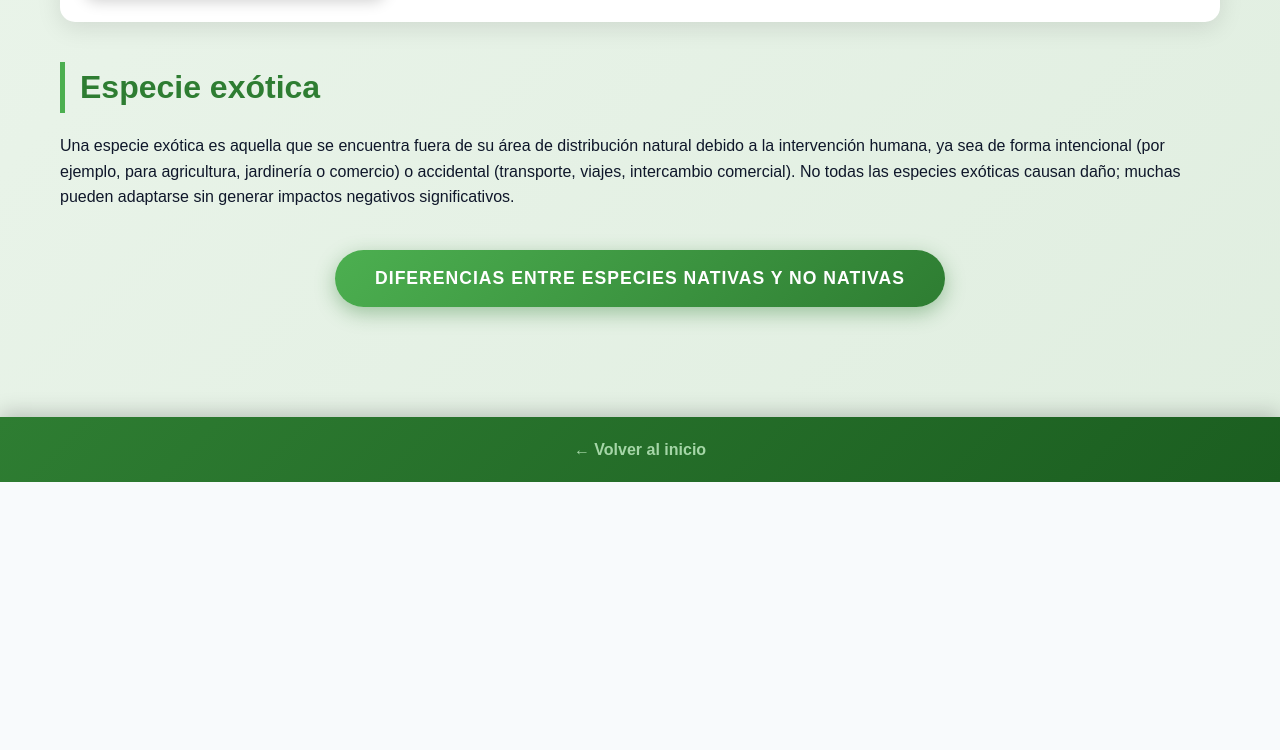
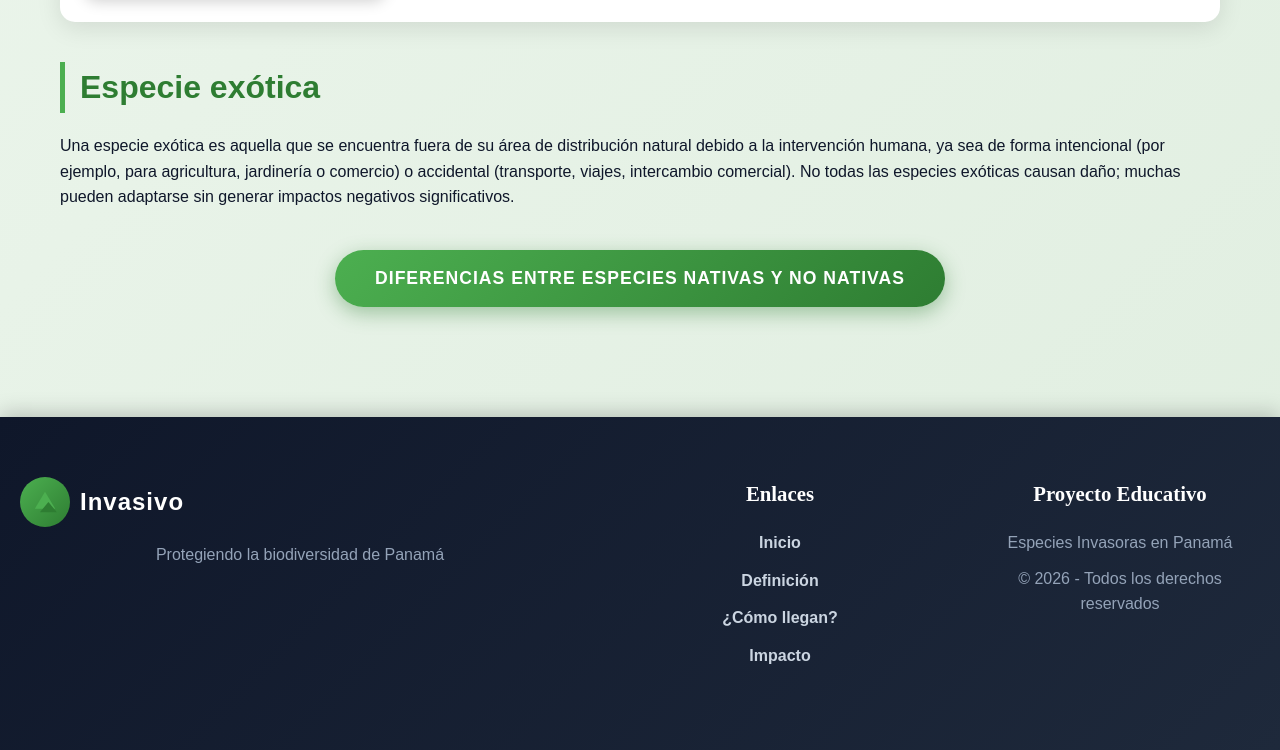
Before and after one commit to abimafit/Proyecto-Ecolog-a, a plain HTML site: page Definicion.html in a window 1280 px wide. Shown: the part 1428-2178 px from the top of the page. Before the commit the page ends 1910 px from the top, so only its background shows below. Drawn offline with Linux system fonts and the light colour scheme.

Commit message:
definicion terminada

```diff
--- a/Definicion.html
+++ b/Definicion.html
@@ -103,8 +103,35 @@
     </div>
 
     <!-- FOOTER -->
-    <footer>
-        <p><a href="index.html">← Volver al inicio</a></p>
+    <footer class="footer">
+        <div class="container">
+            <div class="footer-content">
+                <div class="footer-brand">
+                    <div class="logo">
+                        <svg width="40" height="40" viewBox="0 0 100 100">
+                            <polygon points="50,20 80,70 20,70" fill="#4caf50"/>
+                            <polygon points="60,50 85,80 35,80" fill="#2e7d32"/>
+                        </svg>
+                        <span class="logo-texto">Invasivo</span>
+                    </div>
+                    <p>Protegiendo la biodiversidad de Panamá</p>
+                </div>
+                <div class="footer-links">
+                    <h4>Enlaces</h4>
+                    <ul>
+                        <li><a href="index.html">Inicio</a></li>
+                        <li><a href="definicion.html">Definición</a></li>
+                        <li><a href="ComoLlegan.html">¿Cómo llegan?</a></li>
+                        <li><a href="impacto.html">Impacto</a></li>
+                    </ul>
+                </div>
+                <div class="footer-contact">
+                    <h4>Proyecto Educativo</h4>
+                    <p>Especies Invasoras en Panamá</p>
+                    <p>© 2026 - Todos los derechos reservados</p>
+                </div>
+            </div>
+        </div>
     </footer>
 
     <!-- SCRIPTS -->
```
